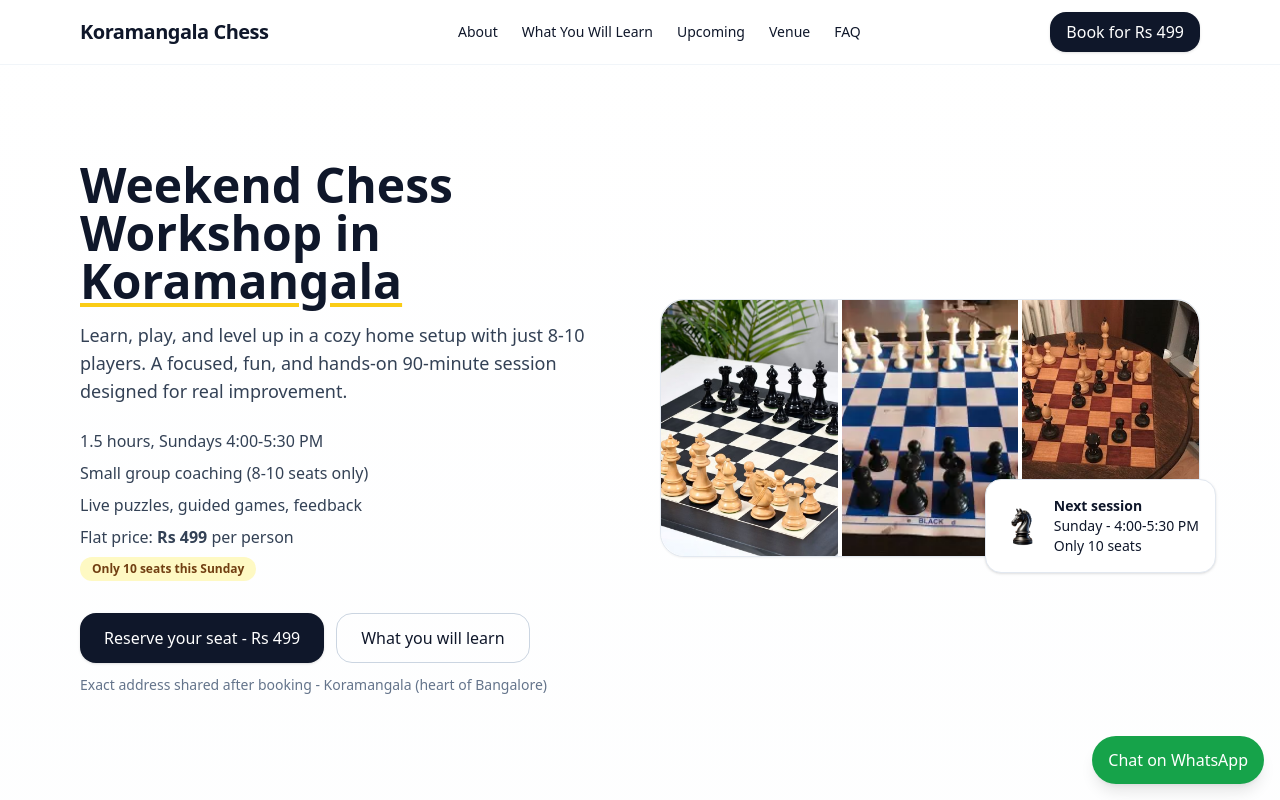
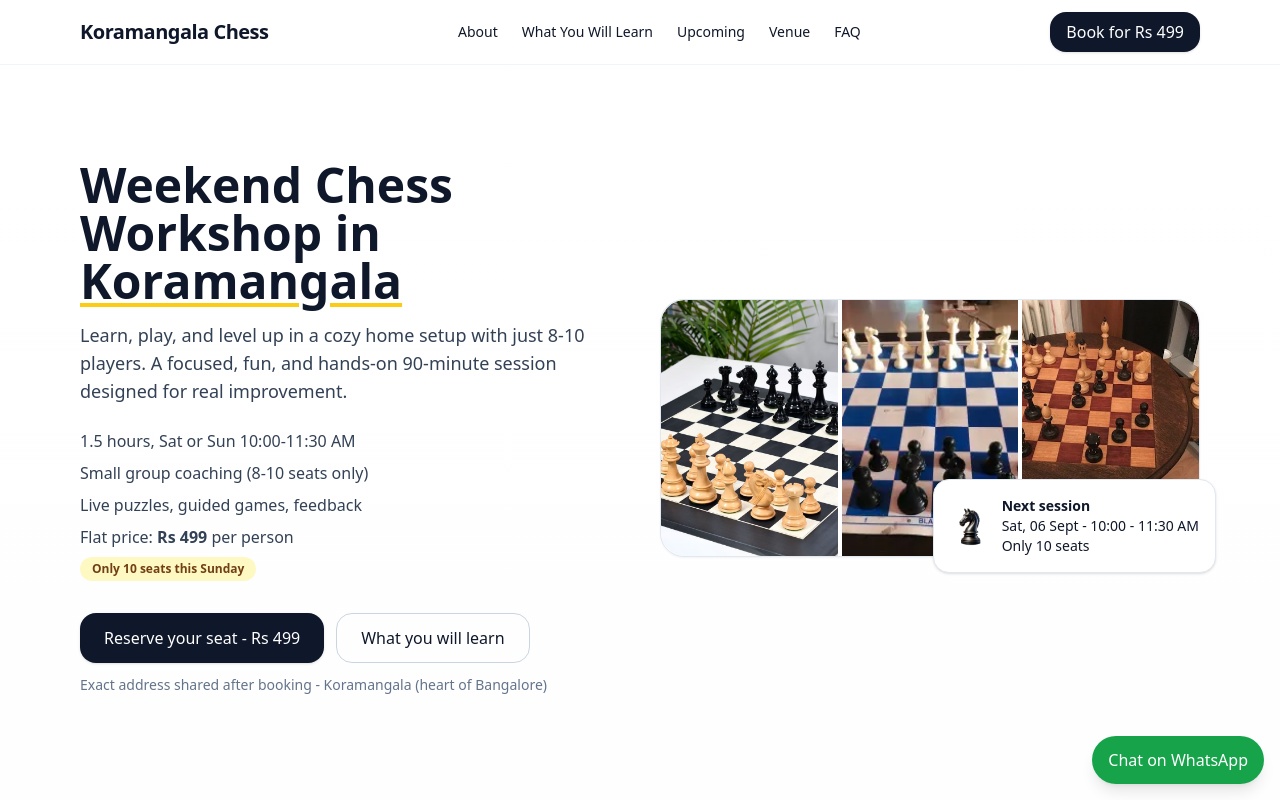
Before and after one commit to AJ-54/chess-project, a React (Vite) app: page / in a window 1280 px wide. Shown: the top 800 px of the page. Built offline with nearby package versions, Linux system fonts and the light colour scheme.

Commit message:
updating logic to dynamic dates

```diff
--- a/src/App.jsx
+++ b/src/App.jsx
@@ -35,6 +35,44 @@ function composeWhatsappMessage({ name, email, phone, level, session }) {
   );
 }
 
+// === Session time and date helpers ===
+const SESSION_START_HOUR = 10;
+const SESSION_START_MINUTE = 0;
+const SESSION_END_HOUR = 11;
+const SESSION_END_MINUTE = 30;
+const SESSION_LABEL = "10:00 - 11:30 AM";
+const TZ = "Asia/Kolkata";
+
+function addDays(d, n) { const x = new Date(d); x.setDate(x.getDate() + n); return x; }
+function dateAtTime(d, h, m) { const x = new Date(d); x.setHours(h, m, 0, 0); return x; }
+function getDateForNextDow(now, targetDow) {
+  const d = new Date(now);
+  const diff = (targetDow - d.getDay() + 7) % 7; // 0..6 ahead
+  d.setDate(d.getDate() + diff);
+  return d;
+}
+function toSessionObj(d) {
+  const start = dateAtTime(d, SESSION_START_HOUR, SESSION_START_MINUTE);
+  const end = dateAtTime(d, SESSION_END_HOUR, SESSION_END_MINUTE);
+  const dateLabel = new Intl.DateTimeFormat("en-IN", { weekday: "short", day: "2-digit", month: "short", timeZone: TZ }).format(start);
+  return { date: dateLabel, time: SESSION_LABEL, start, end };
+}
+function getUpcomingWeekendSessions(now) {
+  const sat = getDateForNextDow(now, 6); // Saturday
+  const sun = getDateForNextDow(now, 0); // Sunday
+  const nextSat = addDays(sat, 7);
+  const nextSun = addDays(sun, 7);
+  const candidates = [sat, sun, nextSat, nextSun].map(toSessionObj);
+  const upcoming = candidates.filter(s => s.end > now).sort((a,b) => a.start - b.start);
+  const seen = new Set();
+  const uniq = [];
+  for (const s of upcoming) {
+    const key = s.start.toISOString().slice(0,10);
+    if (!seen.has(key)) { seen.add(key); uniq.push(s); }
+  }
+  return uniq.slice(0, 2);
+}
+
 export default function ChessWorkshopLanding() {
   // Load Meta Pixel (safely) and track PageView
   useEffect(() => {
@@ -53,13 +91,7 @@ export default function ChessWorkshopLanding() {
     window.fbq('track', 'PageView');
   }, []);
 
-  const nextSessions = useMemo(
-    () => [
-      { date: "This Sunday", time: "4:00 - 5:30 PM" },
-      { date: "Next Sunday", time: "4:00 - 5:30 PM" },
-    ],
-    []
-  );
+  const nextSessions = useMemo(() => getUpcomingWeekendSessions(new Date()), []);
 
   const handleBook = (e) => {
     e.preventDefault();
@@ -108,7 +140,7 @@ export default function ChessWorkshopLanding() {
             <h1 className="text-4xl md:text-5xl font-extrabold leading-tight">Weekend Chess Workshop in <span className="underline decoration-yellow-400 decoration-4 underline-offset-4">Koramangala</span></h1>
             <p className="mt-4 text-lg text-slate-700">Learn, play, and level up in a cozy home setup with just 8-10 players. A focused, fun, and hands-on 90-minute session designed for real improvement.</p>
             <ul className="mt-6 space-y-2 text-slate-700">
-              <li>1.5 hours, Sundays 4:00-5:30 PM</li>
+              <li>1.5 hours, Sat or Sun 10:00-11:30 AM</li>
               <li>Small group coaching (8-10 seats only)</li>
               <li>Live puzzles, guided games, feedback</li>
               <li>Flat price: <b>Rs 499</b> per person</li>
@@ -141,8 +173,8 @@ export default function ChessWorkshopLanding() {
               <img src="/images/knight.png" alt="Chess icon" className="w-10 h-10" />
               <div>
                 <div className="font-semibold">Next session</div>
-                <div>Sunday - 4:00-5:30 PM</div>
-                <div>Only 10 seats</div>
+                <div>{nextSessions && nextSessions[0] ? `${nextSessions[0].date} - ${nextSessions[0].time}` : "Weekend - 10:00-11:30 AM"}</div>
+                <div>Only {SLOTS_LEFT} seats</div>
               </div>
             </div>
           </div>
```
